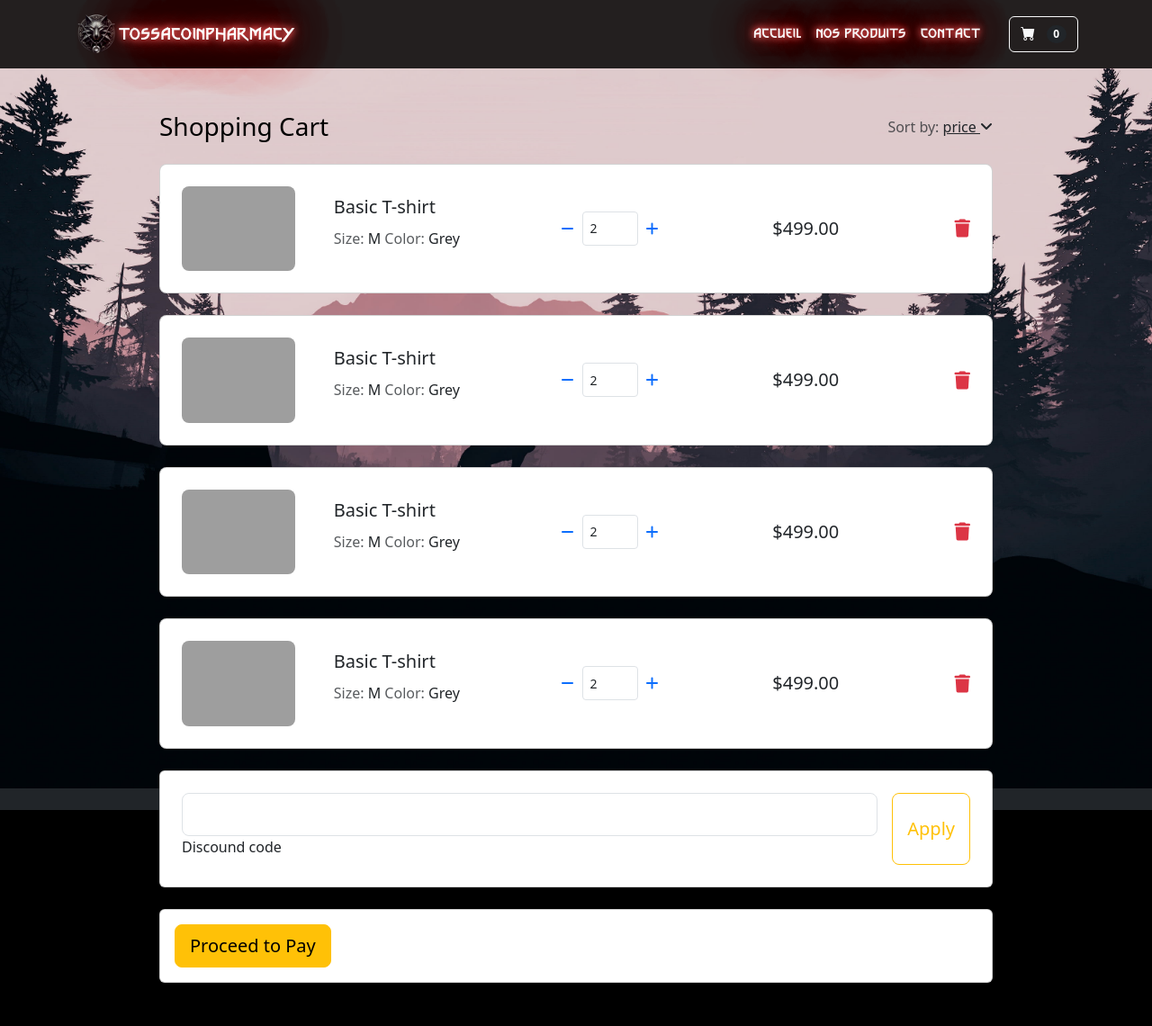
After one commit to vivienLqy/TossACoinPharmacy, a PHP site: page /panier.php in a window 1280 px wide. The commit adds this page. Shown: the whole page at 90% size. Run offline with PHP 8.4, Linux system fonts and the light colour scheme; grey boxes are pictures that could not be loaded.

Commit message:
debut crud

```diff
--- a/function/potion_fn.php
+++ b/function/potion_fn.php
@@ -6,6 +6,26 @@
     $requete = $db->query($sql);
     $potions = $requete->fetchAll();
     return $potions;
+}
+function findDoctor ($db){
+    $sql = "SELECT * FROM `doctor_name`";
+    $requete = $db->query($sql);
+    $doctor_names = $requete->fetchAll();
+    return $doctor_names;
+}
+function findIngredient($db){
+    $sql = "SELECT * FROM `ingredient`";
+    $requete = $db->query($sql);
+    $ingredient_names = $requete->fetchAll();
+    return $ingredient_names;
+}
+function findPictureDoctor($db){
+    $sql ="SELECT picture_doctor.*, doctor_name.name AS doctor_name
+    FROM picture_doctor
+    INNER JOIN doctor_name ON picture_doctor.doctor_id = doctor_name.id;";
+    $requete = $db->query($sql);
+    $doctors = $requete->fetchAll();
+    return $doctors;
 }
 
 // Récupère les détails d'une potion spécifique en fonction de son ID
@@ -37,8 +57,8 @@
 // Récupère les quatre premières potions les mieux notées
 function potionTop4 ($db) {
     $sql = "SELECT * FROM `potion`
-            INNER JOIN picture ON potion.id = picture.potionID
-            ORDER BY rating DESC LIMIT 4;";
+    INNER JOIN picture ON potion.id = picture.potionID
+    ORDER BY rating DESC LIMIT 4;";
     $requete = $db->query($sql);
     $picture = $requete->fetchAll();
     return $picture;
@@ -63,3 +83,11 @@
         echo '<i class="bi bi-star"></i>';
     }
 }
+function findBestPotions($db, $order ) {
+    $sql = "SELECT * FROM `potion`
+    LEFT JOIN picture ON potion.id = picture.potionID
+    ORDER BY price $order ;";
+    $requete = $db->query($sql);
+    $potions = $requete->fetchAll();
+    return $potions;
+}
--- /dev/null
+++ b/panier.php
@@ -0,0 +1,182 @@
+<?php
+require __DIR__ . ("/utilities/header.php");
+require __DIR__ . ('/function/potion_fn.php');
+?>
+<section class="h-100">
+  <div class="container h-100 py-5">
+    <div class="row d-flex justify-content-center align-items-center h-100">
+      <div class="col-10">
+
+        <div class="d-flex justify-content-between align-items-center mb-4">
+          <h3 class="fw-normal mb-0 text-black">Shopping Cart</h3>
+          <div>
+            <p class="mb-0"><span class="text-muted">Sort by:</span> <a href="#!" class="text-body">price <i
+                  class="fas fa-angle-down mt-1"></i></a></p>
+          </div>
+        </div>
+
+        <div class="card rounded-3 mb-4">
+          <div class="card-body p-4">
+            <div class="row d-flex justify-content-between align-items-center">
+              <div class="col-md-2 col-lg-2 col-xl-2">
+                <img src="https://mdbcdn.b-cdn.net/img/Photos/new-templates/bootstrap-shopping-carts/img1.webp"
+                  class="img-fluid rounded-3" alt="Cotton T-shirt">
+              </div>
+              <div class="col-md-3 col-lg-3 col-xl-3">
+                <p class="lead fw-normal mb-2">Basic T-shirt</p>
+                <p><span class="text-muted">Size: </span>M <span class="text-muted">Color: </span>Grey</p>
+              </div>
+              <div class="col-md-3 col-lg-3 col-xl-2 d-flex">
+                <button class="btn btn-link px-2"
+                  onclick="this.parentNode.querySelector('input[type=number]').stepDown()">
+                  <i class="fas fa-minus"></i>
+                </button>
+
+                <input id="form1" min="0" name="quantity" value="2" type="number"
+                  class="form-control form-control-sm" />
+
+                <button class="btn btn-link px-2"
+                  onclick="this.parentNode.querySelector('input[type=number]').stepUp()">
+                  <i class="fas fa-plus"></i>
+                </button>
+              </div>
+              <div class="col-md-3 col-lg-2 col-xl-2 offset-lg-1">
+                <h5 class="mb-0">$499.00</h5>
+              </div>
+              <div class="col-md-1 col-lg-1 col-xl-1 text-end">
+                <a href="#!" class="text-danger"><i class="fas fa-trash fa-lg"></i></a>
+              </div>
+            </div>
+          </div>
+        </div>
+
+        <div class="card rounded-3 mb-4">
+          <div class="card-body p-4">
+            <div class="row d-flex justify-content-between align-items-center">
+              <div class="col-md-2 col-lg-2 col-xl-2">
+                <img src="https://mdbcdn.b-cdn.net/img/Photos/new-templates/bootstrap-shopping-carts/img1.webp"
+                  class="img-fluid rounded-3" alt="Cotton T-shirt">
+              </div>
+              <div class="col-md-3 col-lg-3 col-xl-3">
+                <p class="lead fw-normal mb-2">Basic T-shirt</p>
+                <p><span class="text-muted">Size: </span>M <span class="text-muted">Color: </span>Grey</p>
+              </div>
+              <div class="col-md-3 col-lg-3 col-xl-2 d-flex">
+                <button class="btn btn-link px-2"
+                  onclick="this.parentNode.querySelector('input[type=number]').stepDown()">
+                  <i class="fas fa-minus"></i>
+                </button>
+
+                <input id="form1" min="0" name="quantity" value="2" type="number"
+                  class="form-control form-control-sm" />
+
+                <button class="btn btn-link px-2"
+                  onclick="this.parentNode.querySelector('input[type=number]').stepUp()">
+                  <i class="fas fa-plus"></i>
+                </button>
+              </div>
+              <div class="col-md-3 col-lg-2 col-xl-2 offset-lg-1">
+                <h5 class="mb-0">$499.00</h5>
+              </div>
+              <div class="col-md-1 col-lg-1 col-xl-1 text-end">
+                <a href="#!" class="text-danger"><i class="fas fa-trash fa-lg"></i></a>
+              </div>
+            </div>
+          </div>
+        </div>
+
+        <div class="card rounded-3 mb-4">
+          <div class="card-body p-4">
+            <div class="row d-flex justify-content-between align-items-center">
+              <div class="col-md-2 col-lg-2 col-xl-2">
+                <img src="https://mdbcdn.b-cdn.net/img/Photos/new-templates/bootstrap-shopping-carts/img1.webp"
+                  class="img-fluid rounded-3" alt="Cotton T-shirt">
+              </div>
+              <div class="col-md-3 col-lg-3 col-xl-3">
+                <p class="lead fw-normal mb-2">Basic T-shirt</p>
+                <p><span class="text-muted">Size: </span>M <span class="text-muted">Color: </span>Grey</p>
+              </div>
+              <div class="col-md-3 col-lg-3 col-xl-2 d-flex">
+                <button class="btn btn-link px-2"
+                  onclick="this.parentNode.querySelector('input[type=number]').stepDown()">
+                  <i class="fas fa-minus"></i>
+                </button>
+
+                <input id="form1" min="0" name="quantity" value="2" type="number"
+                  class="form-control form-control-sm" />
+
+                <button class="btn btn-link px-2"
+                  onclick="this.parentNode.querySelector('input[type=number]').stepUp()">
+                  <i class="fas fa-plus"></i>
+                </button>
+              </div>
+              <div class="col-md-3 col-lg-2 col-xl-2 offset-lg-1">
+                <h5 class="mb-0">$499.00</h5>
+              </div>
+              <div class="col-md-1 col-lg-1 col-xl-1 text-end">
+                <a href="#!" class="text-danger"><i class="fas fa-trash fa-lg"></i></a>
+              </div>
+            </div>
+          </div>
+        </div>
+
+        <div class="card rounded-3 mb-4">
+          <div class="card-body p-4">
+            <div class="row d-flex justify-content-between align-items-center">
+              <div class="col-md-2 col-lg-2 col-xl-2">
+                <img src="https://mdbcdn.b-cdn.net/img/Photos/new-templates/bootstrap-shopping-carts/img1.webp"
+                  class="img-fluid rounded-3" alt="Cotton T-shirt">
+              </div>
+              <div class="col-md-3 col-lg-3 col-xl-3">
+                <p class="lead fw-normal mb-2">Basic T-shirt</p>
+                <p><span class="text-muted">Size: </span>M <span class="text-muted">Color: </span>Grey</p>
+              </div>
+              <div class="col-md-3 col-lg-3 col-xl-2 d-flex">
+                <button class="btn btn-link px-2"
+                  onclick="this.parentNode.querySelector('input[type=number]').stepDown()">
+                  <i class="fas fa-minus"></i>
+                </button>
+
+                <input id="form1" min="0" name="quantity" value="2" type="number"
+                  class="form-control form-control-sm" />
+
+                <button class="btn btn-link px-2"
+                  onclick="this.parentNode.querySelector('input[type=number]').stepUp()">
+                  <i class="fas fa-plus"></i>
+                </button>
+              </div>
+              <div class="col-md-3 col-lg-2 col-xl-2 offset-lg-1">
+                <h5 class="mb-0">$499.00</h5>
+              </div>
+              <div class="col-md-1 col-lg-1 col-xl-1 text-end">
+                <a href="#!" class="text-danger"><i class="fas fa-trash fa-lg"></i></a>
+              </div>
+            </div>
+          </div>
+        </div>
+
+        <div class="card mb-4">
+          <div class="card-body p-4 d-flex flex-row">
+            <div class="form-outline flex-fill">
+              <input type="text" id="form1" class="form-control form-control-lg" />
+              <label class="form-label" for="form1">Discound code</label>
+            </div>
+            <button type="button" class="btn btn-outline-warning btn-lg ms-3">Apply</button>
+          </div>
+        </div>
+
+        <div class="card">
+          <div class="card-body">
+            <button type="button" class="btn btn-warning btn-block btn-lg">Proceed to Pay</button>
+          </div>
+        </div>
+
+      </div>
+    </div>
+</section>
+</main>
+<!-- Inclusion du pied de page -->
+<?php require __DIR__ . ("/utilities/footer.php"); ?>
+</body>
+
+</html>
--- a/style.css
+++ b/style.css
@@ -15,7 +15,8 @@
     font-family: 'thewitchermedium';
 }
 body{
-    background: #010409;
+    background: rgb(0,0,0);
+    background: linear-gradient(180deg, rgba(0,0,0,1) 0%, rgba(0,0,0,1) 70%, rgba(255,255,255,1) 100%);
 }
 .w-95{
     width: 95%;
@@ -112,8 +113,15 @@
 .btn-red{
     background:#920303;
 }
-
+.btn-red:hover{
+    background: #3f0101;
+}
 .list-group-item {
     background-color: #fff0  !important;
     border: var(--bs-list-group-border-width) solid var(--bs-secondary-color);
 }
+@media only screen and (max-width: 1100px) {
+    .containers {
+      display: none;
+    }
+  }
--- a/utilities/footer.php
+++ b/utilities/footer.php
@@ -1,4 +1,5 @@
 <!-- Footer-->
-<footer class=" mt-5 py-5 bg-dark">
+</div>
+<footer class="bg-dark">
     <div class="container"><p class="m-0 text-center text-white">Copyright: &copy; TossACoinPharmacy 2023</p></div>
 </footer>
--- a/utilities/header.php
+++ b/utilities/header.php
@@ -23,7 +23,7 @@
   <!-- Script Bootstrap -->
   <script defer src="https://cdn.jsdelivr.net/npm/bootstrap@5.3.2/dist/js/bootstrap.bundle.min.js" integrity="sha384-C6RzsynM9kWDrMNeT87bh95OGNyZPhcTNXj1NW7RuBCsyN/o0jlpcV8Qyq46cDfL" crossorigin="anonymous"></script>
   <!-- Feuille de style personnalisée -->
-  <link rel="stylesheet" href="style.css">
+  <link rel="stylesheet" href="/style.css">
   <!-- Liens vers les polices Google -->
   <link rel="preconnect" href="https://fonts.googleapis.com">
   <link rel="stylesheet" href="https://cdnjs.cloudflare.com/ajax/libs/font-awesome/6.5.1/css/all.min.css" integrity="sha512-DTOQO9RWCH3ppGqcWaEA1BIZOC6xxalwEsw9c2QQeAIftl+Vegovlnee1c9QX4TctnWMn13TZye+giMm8e2LwA==" crossorigin="anonymous" referrerpolicy="no-referrer" />
@@ -38,7 +38,7 @@
     <nav class="navbar navbar-expand-lg bg-op navbar-dark"> <!-- Barre de navigation Bootstrap -->
       <div class="container"> <!-- Conteneur Bootstrap -->
         <a class="navbar-brand ff-tw neonText" href="index.php"> <!-- Marque de la pharmacie -->
-          <img class="logo" src="assets/img/logo.png" alt="">TossACoinPharmacy
+          <img class="logo" src="/assets/img/logo.png" alt="">TossACoinPharmacy
         </a>
         <!-- Bouton de bascule pour le menu de navigation sur les appareils mobiles -->
         <button class="navbar-toggler" type="button" data-bs-toggle="collapse" data-bs-target="#navbarNavAltMarkup" aria-controls="navbarNavAltMarkup" aria-expanded="false" aria-label="Toggle navigation">
@@ -49,7 +49,12 @@
             <a class="nav-link text-light ff-tw neonText <?= isActive($index_page, $current_url); ?> <?= isActive('/index.php', $current_url); ?>" aria-current="page" href="<?= $index_page; ?>">Accueil</a>
             <a class="nav-link text-light ff-tw neonText <?= isActive($produit_page, $current_url); ?>" href="<?= $produit_page; ?>">Nos produits</a>
             <a class="nav-link text-light ff-tw neonText <?= isActive($contact_page, $current_url); ?>" href="<?= $contact_page; ?>">Contact</a>
+            <a href="panier.php" class="btn btn-outline-light ms-4">
+              <i class="bi-cart-fill me-1"></i>
+              <span class="badge bg-dark text-white ms-1 rounded-pill">0</span>
+            </a>
           </div>
+
         </div>
       </div>
     </nav>
```
Also changed, not shown: admin/Add.php (added, +133 -0 lines), index.php (+47 -5 lines), produits.php (+27 -2 lines), assets/img/Medecin/Ciri.jpg (renamed from assets/img/Medecin/_56d1ebac-ede1-4bc4-9894-9f22c713fa9d.jpg), assets/img/Medecin/Geralt.jpg (renamed from assets/img/Medecin/_f16871aa-dd42-4a9a-ac94-1575146c9b9d.jpg), assets/img/Medecin/Triss.jpg (renamed from assets/img/Medecin/_ad614f52-35a3-479f-862d-55af9780dde1.jpg), assets/img/Medecin/Yennefer.jpg (renamed from assets/img/Medecin/_aa6cf9a3-fc4e-4426-8b0d-49b76659bba4.jpg).
